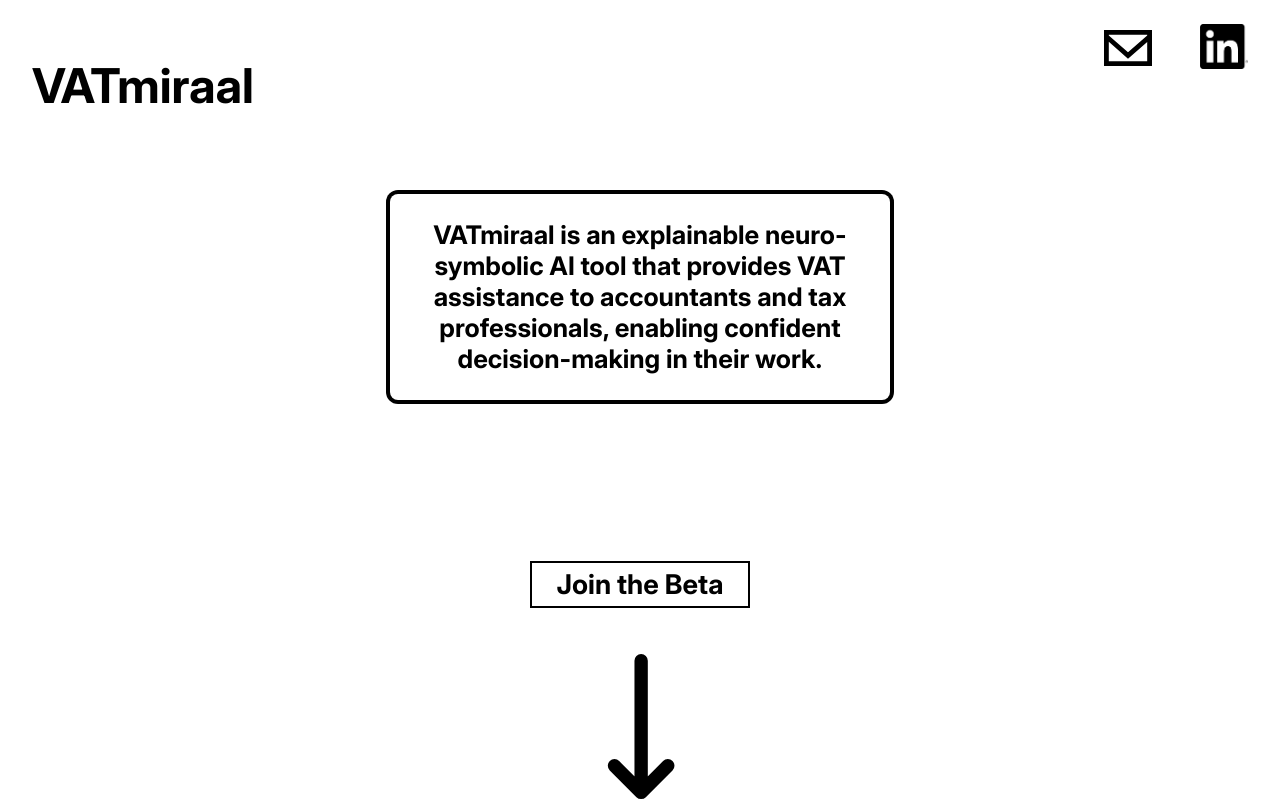
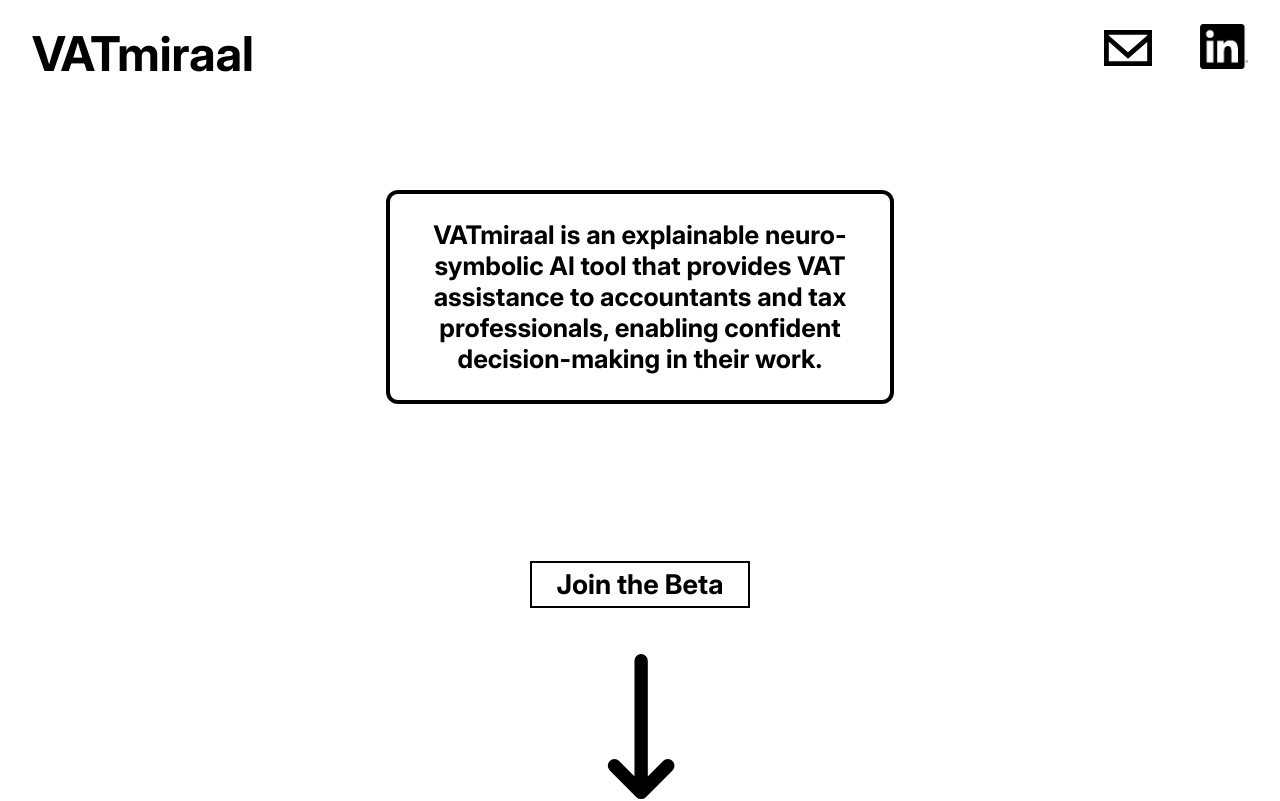
Before and after one commit to VATmiraal/website, a SvelteKit app: page / in a window 1280 px wide. Shown: the top 801 px of the page. Built offline with nearby package versions, Linux system fonts and the light colour scheme.

Commit message:
Style of the header improved.

```diff
--- a/src/components/header.svelte
+++ b/src/components/header.svelte
@@ -26,6 +26,7 @@
 	#header {
 		display: flex;
 		justify-content: space-between;
+		align-content: center;
 		width: 100%;
 		height: var(--header-height);
 		margin-top: var(--header-margin-top);
@@ -43,6 +44,9 @@
 		margin-left: var(--header-margin);
 		font-size: 3em;
 		font-weight: bolder;
+		text-align: center;
+		margin-top: 0px;
+		margin-bottom: 0px;
 	}
 
 	#vatmiraal a {
```
